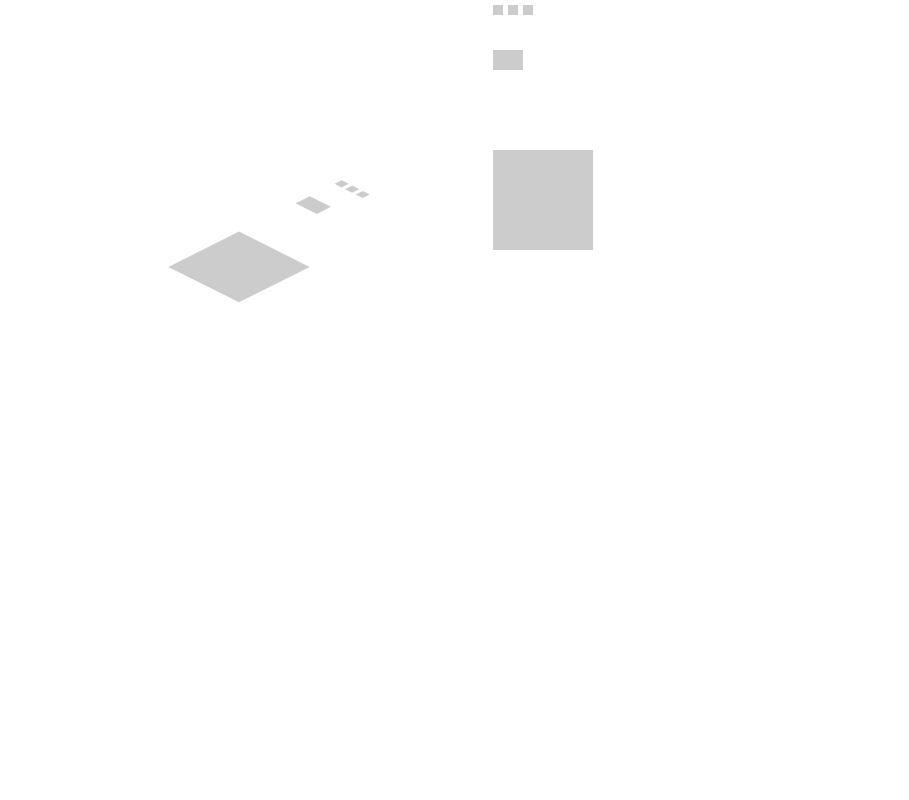
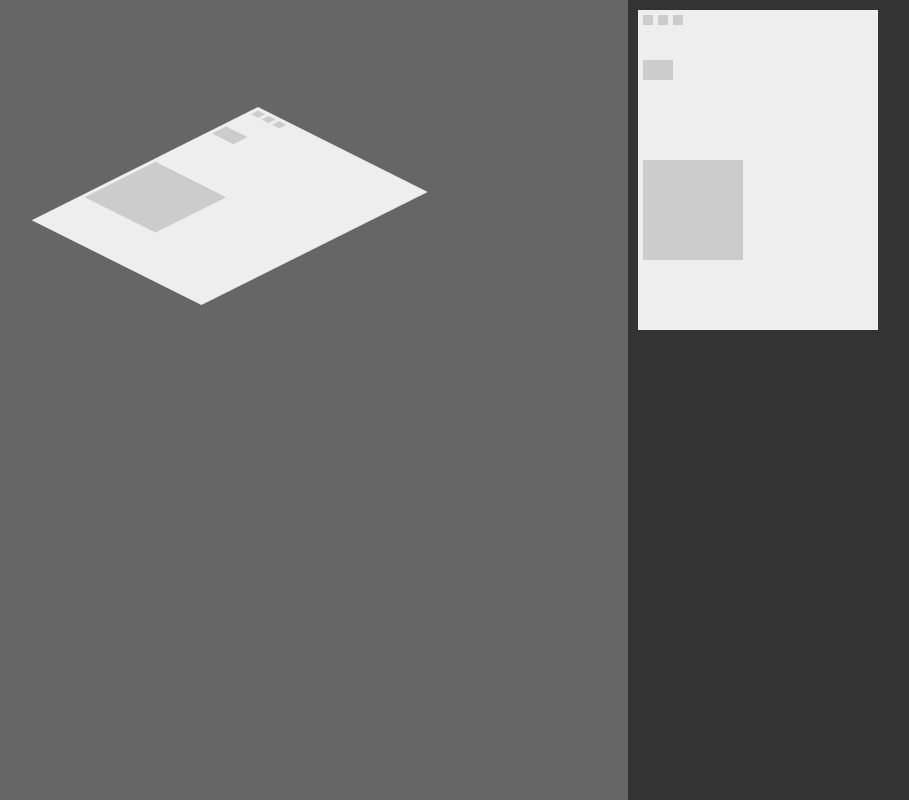
Before and after one commit to atleastimtrying/isometry, a plain HTML site: page index.html in a window 1280 px wide. Shown: the whole page, without its empty margins (12-921 px from the left). Drawn offline with Linux system fonts and the light colour scheme.

Commit message:
two different canvases now, with contaienr x and y

```diff
--- a/css/style.css
+++ b/css/style.css
@@ -10,7 +10,10 @@ canvas{
   position:absolute;
   top:0;
   left:0;
-  background:#f5f5f5;
-  width:100%;
+  background:#666666;
+  width:50%;
   height:100%;
 }
+canvas#c2d{
+  left:50%;
+}
--- a/index.html
+++ b/index.html
@@ -9,7 +9,8 @@
 	<link rel="stylesheet" href="css/style.css" type="text/css">
 </head>
 <body>
-  <canvas id="game"></canvas>
+  <canvas id="c2d"></canvas>
+  <canvas id="iso"></canvas>
 	<script src="js/script.js"></script>
 </body>
 </html>
--- a/js/script.js
+++ b/js/script.js
@@ -1,32 +1,79 @@
+var container = {
+  w: 240,
+  h: 320,
+  x: 10,
+  y: 10
+};
 var boxes = [
-  { x: 505, y: 5, w:10, h:10},
-  { x: 520, y: 5, w:10, h:10},
-  { x: 535, y: 5, w:10, h:10},
-  { x: 505, y: 50, w:30, h:20},
-  { x: 505, y: 150, w:100, h:100}
+  { x: 05, y: 5, w:10, h:10},
+  { x: 20, y: 5, w:10, h:10},
+  { x: 35, y: 5, w:10, h:10},
+  { x: 05, y: 50, w:30, h:20},
+  { x: 05, y: 150, w:100, h:100}
 ];
-var draw = function(c, w, h){
-  c.fillStyle = '#ffffff';
+var draw_2d = function(c, w, h){
+  //clear
+  c.fillStyle = '#333333';
   c.fillRect(0,0,w,h);
+  // draw 2d container
+  c.fillStyle = '#eee';
+  c.fillRect(container.x, container.y,container.w, container.h);
+
+  // draw 2d tiles
   c.fillStyle = '#cccccc';
   boxes.forEach(function(element, index){
-    c.fillRect(element.x,element.y,element.w, element.h);
+    c.fillRect(element.x + container.x, element.y + container.y,element.w, element.h);
   });
-  boxes.forEach(function(element, index){
-    c.save();
-    c.scale(1,0.5);
-    c.rotate(45 * Math.PI / 180);
-    c.fillRect(element.x,element.y, element.w, element.h, element.w /2, (element.h /2) * -1,element.w, element.h);
-    c.restore();
-  });
+  c.save();
   requestAnimationFrame(function(){
-    draw(c, w, h);
+    draw_2d(c, w, h);
   });
 };
+var draw_iso = function(c, w, h){
+  //clear
+  c.fillStyle = '#666666';
+  c.fillRect(0,0,w,h);
+
+  c.save();
+  c.scale(1,0.5);
+  c.translate(270, 200);
+  c.rotate(45 * Math.PI / 180);
+
+
+  //draw iso container
+  c.fillStyle = '#eee';
+  c.fillRect(container.x, container.y,container.w, container.h);
+
+  //draw iso tiles
+  c.fillStyle = '#cccccc';
+  boxes.forEach(function(element, index){
+    c.fillRect(element.x + container.x, element.y + container.y, element.w, element.h, element.w /2, (element.h /2) * -1,element.w, element.h);
+  });
+
+  c.restore();
+  requestAnimationFrame(function(){
+    draw_iso(c, w, h);
+  });
+};
+var keyup = function(event){
+  console.log(event.keyCode);
+};
+var keydown = function(event){
+  console.log(event.keyCode);
+
+};
 window.onload = function(){
-  var canvas = document.getElementById('game');
-  canvas.width = canvas.clientWidth;
-  canvas.height = canvas.clientHeight;
-  var c = canvas.getContext('2d');
-  draw(c, canvas.width, canvas.height);
+  var iso = document.getElementById('iso');
+  iso.width = iso.clientWidth;
+  iso.height = iso.clientHeight;
+  var ictx = iso.getContext('2d');
+  draw_iso(ictx, iso.width, iso.height);
+
+  var iso = document.getElementById('c2d');
+  c2d.width = c2d.clientWidth;
+  c2d.height = c2d.clientHeight;
+  var c2ctx = c2d.getContext('2d');
+  draw_2d(c2ctx, c2d.width, c2d.height);
+  window.addEventListener('keyup', keyup, false);
+  window.addEventListener('keydown', keyup, false);
 };
```
